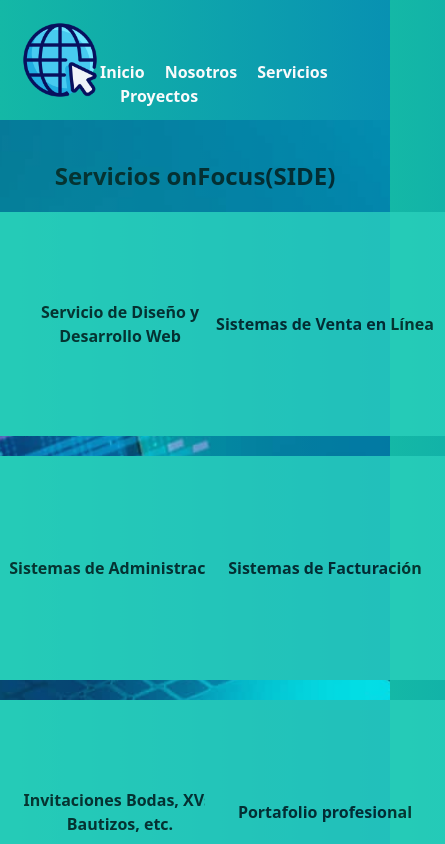
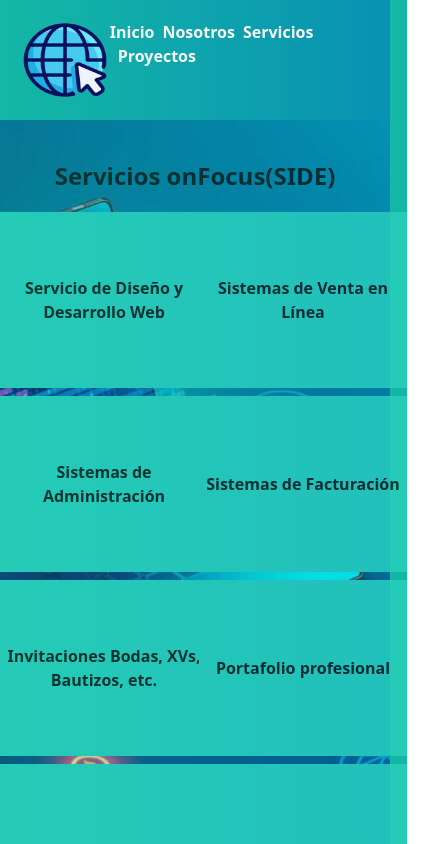
Before and after one commit to KrlostMoji/onFocus, a Next.js app: page /servicios in a window 390 px wide. Shown: the top 844 px of the page, 445 px wide, since content can reach past the window. Built offline with nearby package versions, Linux system fonts and the light colour scheme.

Commit message:
Corrección media query Menú navegación y Cards Servicios

```diff
--- a/app/servicios/page.tsx
+++ b/app/servicios/page.tsx
@@ -17,7 +17,7 @@ export default function serviciosPage() {
           >
             <p className='mt-10 text-2xl'>Servicios onFocus(SIDE)</p>
             <ul
-              className='list-none mt-5 grid grid-cols-2 md:grid-cols-3 gap-5 mb-10 '
+              className='list-none mt-5 grid grid-cols-2 md:grid-cols-3 gap-2 md:gap-5 mb-10 '
             >
               <li><Card servicio={"Servicio de Diseño y Desarrollo Web"}/></li>
               <li><Card servicio={"Sistemas de Venta en Línea"}/></li>
--- a/components/Card.tsx
+++ b/components/Card.tsx
@@ -7,7 +7,7 @@ type CardProps = {
 export default function Card({servicio}: CardProps) {
   return (
     <div
-      className='bg-teal-400 w-60 min-h-56 text-center transition hover:scale-110 ease-in-out hover:bg-teal-600 hover:rotate-3 flex justify-center items-center'
+      className='bg-teal-400 w-52 md:w-60 h-44 md:h-56 text-center transition hover:scale-110 ease-in-out hover:bg-teal-600 hover:rotate-3 flex justify-center items-center'
     >
       <p className='hover:animate-bounce'>{servicio}</p>
     </div>
--- a/components/Header.tsx
+++ b/components/Header.tsx
@@ -10,7 +10,7 @@ export default function Header() {
       >
         <Image src='/logo.png' alt='Logotipo' width={100} height={100}/>
         <nav
-          className="space-x-5 pr-10 mt-10 text-gd font-bold"
+          className="space-x-2 md:space-x-5 pr-0 md:pr-10 mt-0 md:mt-10 text-gd font-bold"
         >
           <Link
             href={'/'}
```
